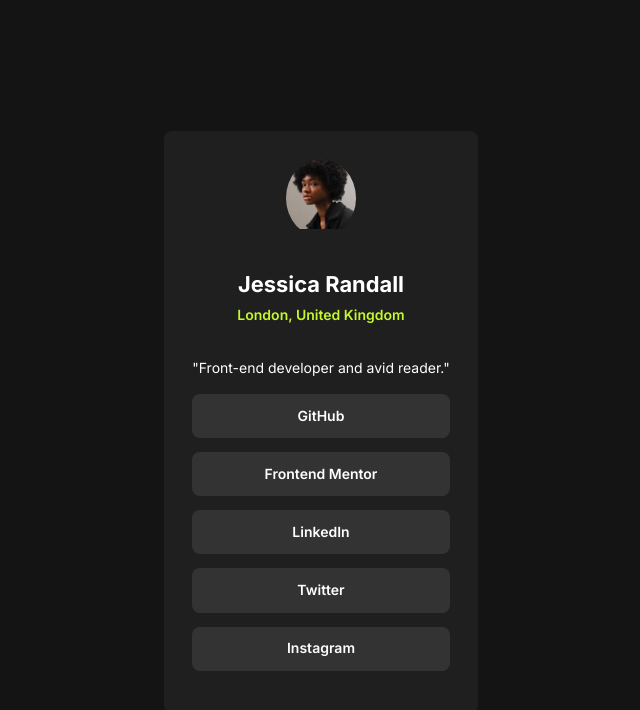
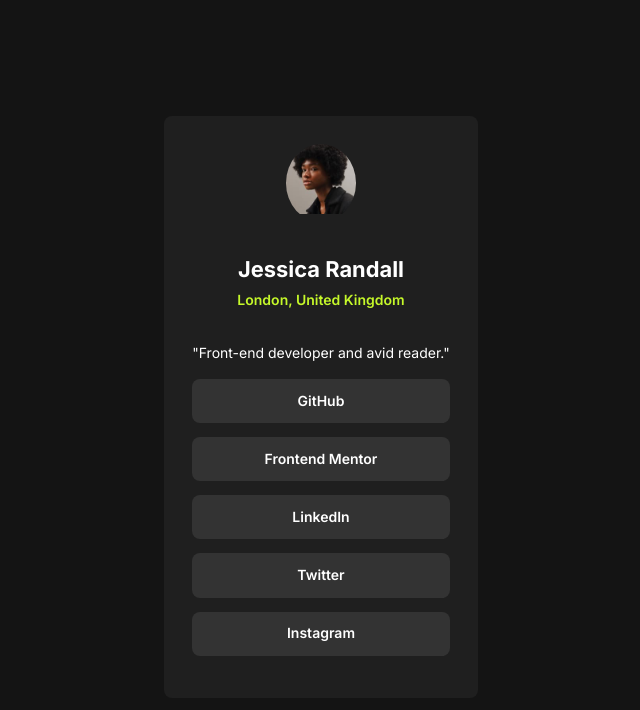
Before and after one commit to medaich/social-links-profile-main, a plain HTML site: page index.html in a window 1280 px wide. Shown: the whole page, without its empty margins (319-959 px from the left). Drawn offline with Linux system fonts and the light colour scheme.

Commit message:
Update style.css

```diff
--- a/style.css
+++ b/style.css
@@ -128,7 +128,7 @@
     text-align: center;
     padding: 2rem;
     border-radius: 8px;
-    margin-top: 100px;
+    margin-top: 5rem;
 
 }
 .wrapper .profile {
```
